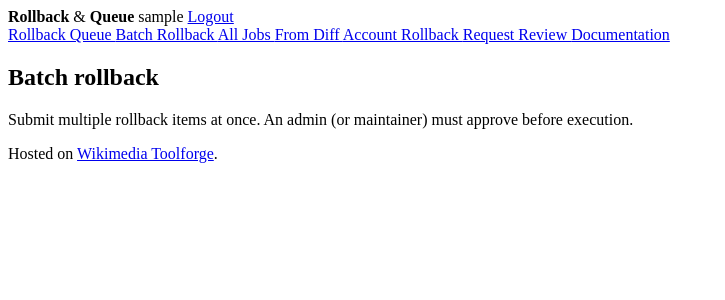
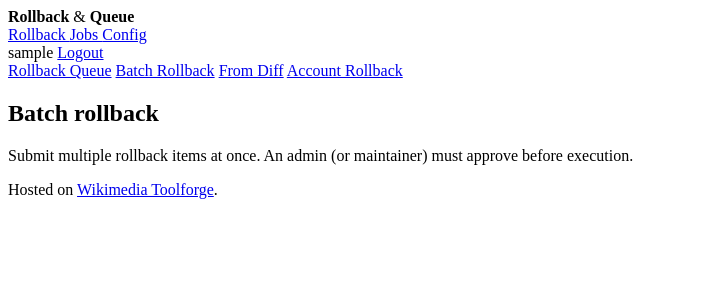
Before and after one commit to chuckthebuck/bucksaltbot2, a Flask app: page /rollback_batch in a window 1280 px wide. Shown: the top 300 px of the page, without its empty margins (0-725 px from the left). Run offline with Flask 3, Linux system fonts and the light colour scheme; the visitor is signed in with stand-in values (Sample User, id 1); data that the repository does not hold is empty.

Commit message:
more fixed

```diff
--- a/templates/base.html
+++ b/templates/base.html
@@ -22,106 +22,71 @@
 </head>
 
 <body>
+{% set current_section = 'rollback' %}
+{% if type in ['rollback-all-jobs', 'rollback-requests'] %}
+  {% set current_section = 'jobs' %}
+{% elif type in ['runtime-config', 'documentation'] %}
+  {% set current_section = 'config' %}
+{% endif %}
+
 <header class="header">
   <span class="logo">
     <b>Rollback</b> & <b>Queue</b>
   </span>
 
+  <nav class="header-tabs" aria-label="Primary navigation">
+    <a
+      class="header-tab{% if current_section == 'rollback' %} is-active{% endif %}"
+      aria-current="{% if current_section == 'rollback' %}page{% else %}false{% endif %}"
+      href="/goto?tab=rollback-queue"
+    >
+      Rollback
+    </a>
+    <a
+      class="header-tab{% if current_section == 'jobs' %} is-active{% endif %}"
+      aria-current="{% if current_section == 'jobs' %}page{% else %}false{% endif %}"
+      href="{% if username and nav_can_all_jobs %}/goto?tab=rollback-all-jobs{% elif username %}/goto?tab=rollback-requests{% else %}/goto?tab=rollback-queue{% endif %}"
+    >
+      Jobs
+    </a>
+    <a
+      class="header-tab{% if current_section == 'config' %} is-active{% endif %}"
+      aria-current="{% if current_section == 'config' %}page{% else %}false{% endif %}"
+      href="{% if is_bot_admin %}/goto?tab=rollback-config{% else %}/goto?tab=documentation{% endif %}"
+    >
+      Config
+    </a>
+  </nav>
+
   {% if username %}
+    <div class="user-area">
       <span>{{ username }}</span>
       <a href="/logout" class="logout">Logout</a>
+    </div>
   {% endif %}
 </header>
   <div class="container">
-
-
-    <div class="cdx-tabs">
-      <div class="cdx-tabs__header">
-        <div class="cdx-tabs__list" tabindex="-1" role="tablist">
-
-          <a
-            id="form-tabs-rollback-label"
-            class="cdx-tabs__list__item"
-            role="tab"
-            aria-selected="{% if type == 'rollback-queue' %}true{% else %}false{% endif %}"
-            href="/goto?tab=rollback-queue"
-          >
-            Rollback Queue
-          </a>
-
+    <div class="subnav" aria-label="Section navigation">
+      {% if current_section == 'rollback' %}
+      <a class="subnav-item{% if type == 'rollback-queue' %} is-active{% endif %}" href="/goto?tab=rollback-queue">Rollback Queue</a>
       {% if username and nav_can_write %}
-          <a
-            class="cdx-tabs__list__item"
-            role="tab"
-            aria-selected="{% if type == 'rollback-batch' %}true{% else %}false{% endif %}"
-            href="/goto?tab=rollback-batch"
-          >
-            Batch Rollback
-          </a>
-
+      <a class="subnav-item{% if type in ['rollback-batch', 'batch-rollback'] %} is-active{% endif %}" href="/goto?tab=rollback-batch">Batch Rollback</a>
+      <a class="subnav-item{% if type == 'rollback-from-diff' %} is-active{% endif %}" href="/goto?tab=rollback-from-diff">From Diff</a>
+      <a class="subnav-item{% if type == 'rollback-account' %} is-active{% endif %}" href="/goto?tab=rollback-account">Account Rollback</a>
+      {% endif %}
+      {% elif current_section == 'jobs' %}
+      {% if username %}
+      <a class="subnav-item{% if type == 'rollback-requests' %} is-active{% endif %}" href="/goto?tab=rollback-requests">Request Review</a>
       {% if nav_can_all_jobs %}
-          <a
-            class="cdx-tabs__list__item"
-            role="tab"
-            aria-selected="{% if type == 'rollback-all-jobs' %}true{% else %}false{% endif %}"
-            href="/goto?tab=rollback-all-jobs"
-          >
-            All Jobs
-          </a>
+      <a class="subnav-item{% if type == 'rollback-all-jobs' %} is-active{% endif %}" href="/goto?tab=rollback-all-jobs">All Jobs</a>
       {% endif %}
-
-          <a
-            class="cdx-tabs__list__item"
-            role="tab"
-            aria-selected="{% if type == 'rollback-from-diff' %}true{% else %}false{% endif %}"
-            href="/goto?tab=rollback-from-diff"
-          >
-            From Diff
-          </a>
-
-          <a
-            class="cdx-tabs__list__item"
-            role="tab"
-            aria-selected="{% if type == 'rollback-account' %}true{% else %}false{% endif %}"
-            href="/goto?tab=rollback-account"
-          >
-            Account Rollback
-          </a>
       {% endif %}
-
-          {% if username %}
-          <a
-            class="cdx-tabs__list__item"
-            role="tab"
-            aria-selected="{% if type == 'rollback-requests' %}true{% else %}false{% endif %}"
-            href="/goto?tab=rollback-requests"
-          >
-            Request Review
-          </a>
+      {% elif current_section == 'config' %}
+      {% if is_bot_admin %}
+      <a class="subnav-item{% if type == 'runtime-config' %} is-active{% endif %}" href="/goto?tab=rollback-config">Runtime Config</a>
       {% endif %}
-
-          {% if is_bot_admin %}
-          <a
-            class="cdx-tabs__list__item"
-            role="tab"
-            aria-selected="{% if type == 'runtime-config' %}true{% else %}false{% endif %}"
-            href="/goto?tab=rollback-config"
-          >
-            Runtime Config
-          </a>
+      <a class="subnav-item" href="/goto?tab=documentation">Documentation</a>
       {% endif %}
-
-          <a
-            class="cdx-tabs__list__item"
-            role="tab"
-            aria-selected="{% if type == 'documentation' %}true{% else %}false{% endif %}"
-            href="/goto?tab=documentation"
-          >
-            Documentation
-          </a>
-
-        </div>
-      </div>
     </div>
 <div id="app"></div>
     {% block content %}
```
Also changed, not shown: client-src/App.vue (+8 -1 lines), client-src/styles.less (+82 -4 lines), tests/test_rollback_queue.py (+2 -2 lines). Lines whose indentation alone changed are shown as unchanged.
